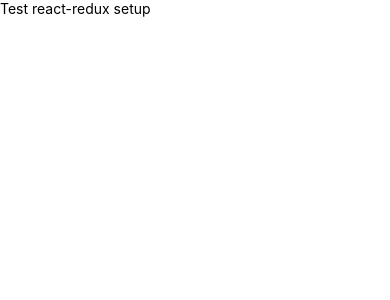
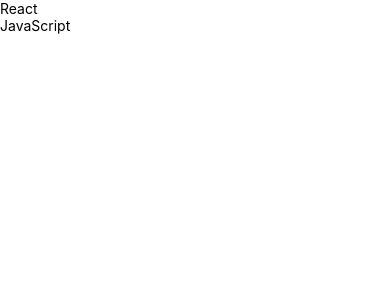
Before and after one commit to Ariavm95/mobile-flashcards, a React Native app: screen / in a window 390 px wide. Shown: the top 300 px of the page. Built offline with nearby package versions, Linux system fonts and the light colour scheme.

Commit message:
deck list view add local db api decklistview component without redux

```diff
--- a/App.js
+++ b/App.js
@@ -3,13 +3,14 @@
 import { createStore } from 'redux';
 import { Provider } from 'react-redux';
 import reducer from './reducers';
+import DeckListView from './components/DeckListView';
 
 export default class App extends React.Component {
     render() {
         return (
             <Provider store={createStore(reducer)}>
                 <View>
-                    <Text>Test react-redux setup</Text>
+                    <DeckListView />
                 </View>
             </Provider>
         );
--- /dev/null
+++ b/components/DeckListView.js
@@ -0,0 +1,30 @@
+import React, {Component} from 'react';
+import { View, Text, FlatList } from 'react-native';
+import { getDecks } from '../db';
+
+export default class DeckListView extends Component {
+    constructor(props) {
+        super(props);
+        this.state = {
+            decks: []
+        }
+    }
+
+    componentDidMount() {
+        const decks = getDecks();
+        this.setState({
+            decks
+        })
+    }
+
+    render() {
+        return (
+            <View>
+                <FlatList
+                    data={this.state.decks}
+                    renderItem={({item})=><Text>{item.title}</Text>}
+                />
+            </View>
+        );
+    }
+}
--- /dev/null
+++ b/db/index.js
@@ -0,0 +1,46 @@
+const data = {
+    React: {
+        title: 'React',
+        questions: [{
+                question: 'What is React?',
+                answer: 'A library for managing user interfaces'
+            },
+            {
+                question: 'Where do you make Ajax requests in React?',
+                answer: 'The componentDidMount lifecycle event'
+            }
+        ]
+    },
+    JavaScript: {
+        title: 'JavaScript',
+        questions: [{
+            question: 'What is a closure?',
+            answer: 'The combination of a function and the lexical environment within which that function was declared.'
+        }]
+    }
+}
+
+export const getDecks = () => {
+    return Object.keys(data).reduce((decks, id) => {
+        return decks.concat(data[id]);
+    }, []);
+}
+
+export const getDeck = (id) => {
+    return data[id]
+}
+
+export const saveDeckTitle = (title) => {
+    data[title] = {
+        title,
+        questions: []
+    }
+}
+
+export const addCardToDeck = (title, card) => {
+    const {question, answer} = card;
+    data[title].questions.push({
+        question,
+        answer
+    })
+}
--- a/reducers/index.js
+++ b/reducers/index.js
@@ -5,4 +5,4 @@
     }
 }
 
-export default decks
+export default decks;
```
Also changed, not shown: actions/index.js (added).
